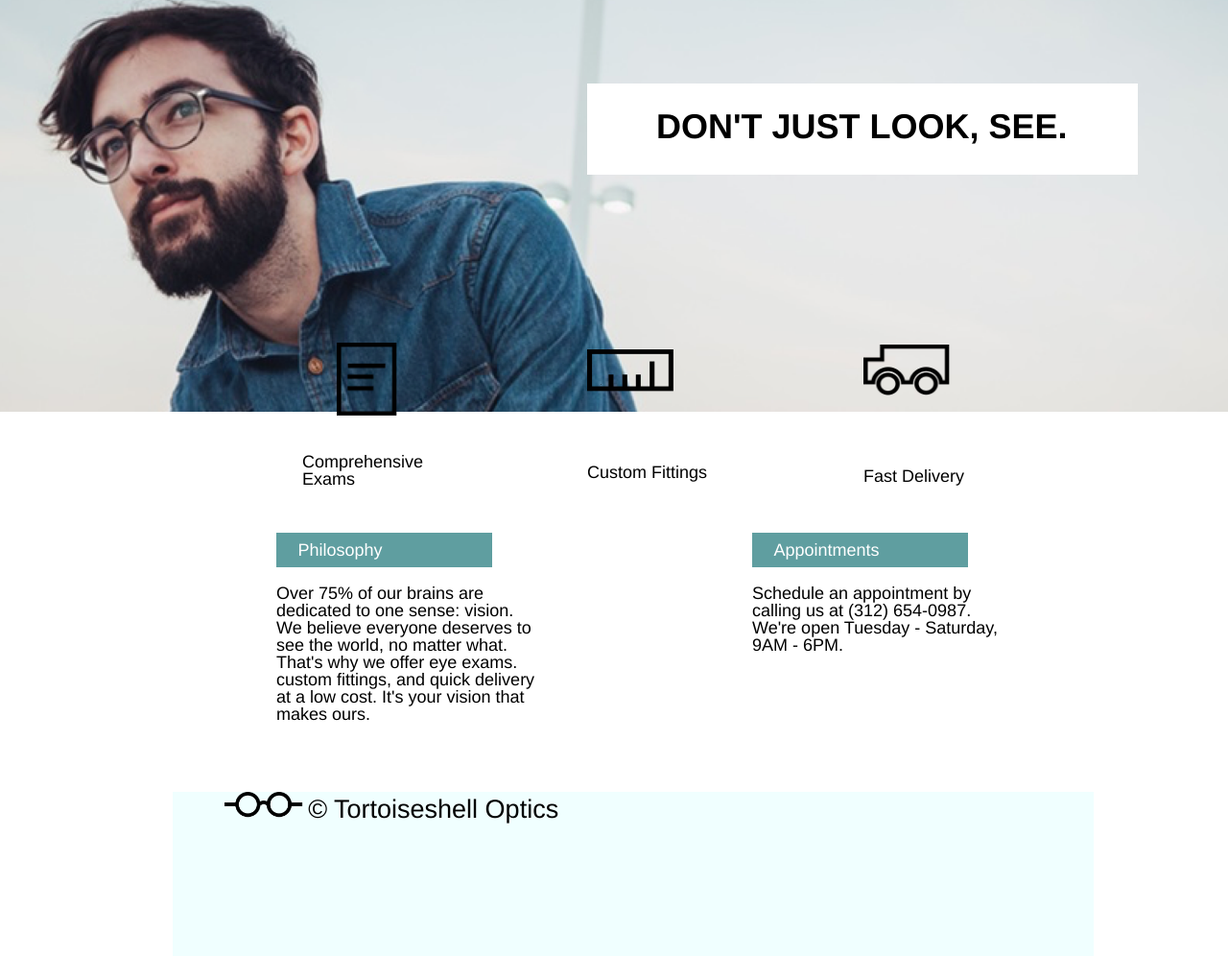
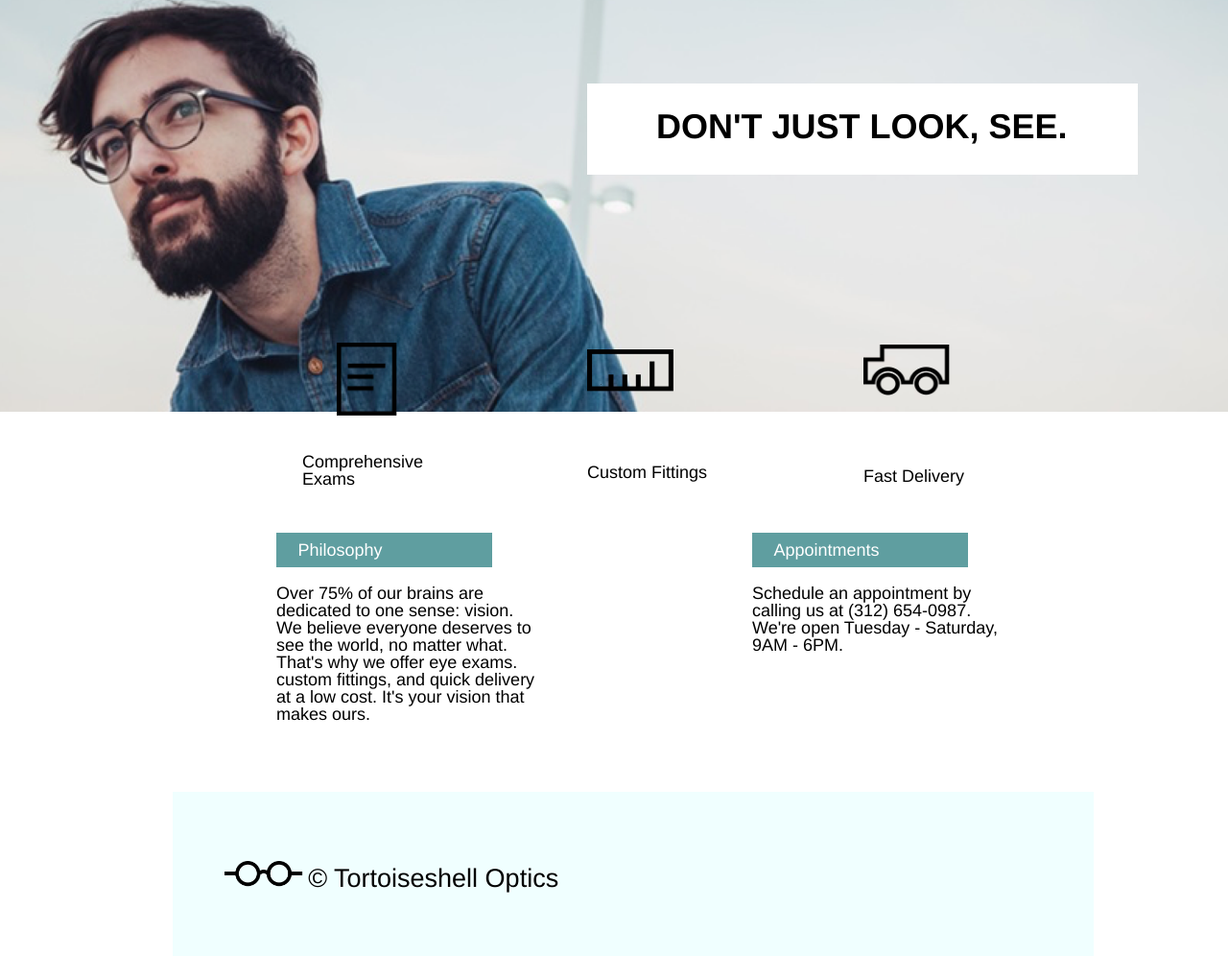
Before and after one commit to nemosfate/tortoise, a plain HTML site: page index.html in a window 1280 px wide. Shown: the part 129-1125 px from the top of the page at 96% size. Drawn offline with Linux system fonts and the light colour scheme.

Commit message:
spelling error

```diff
--- a/resources/css/styles.css
+++ b/resources/css/styles.css
@@ -155,7 +155,7 @@ footer {
 footer img {
   height: 1.5rem;
   margin-left: 3rem;
-  marfin-top: 4rem;
+  margin-top: 4rem;
 }
 
 footer span {
```
